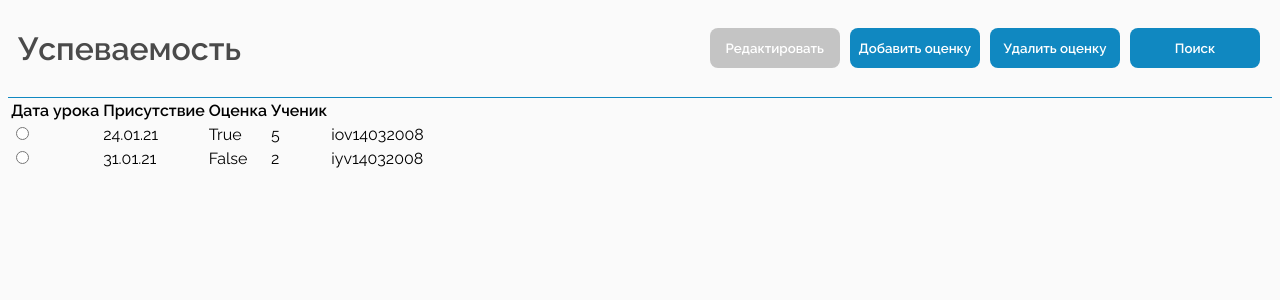
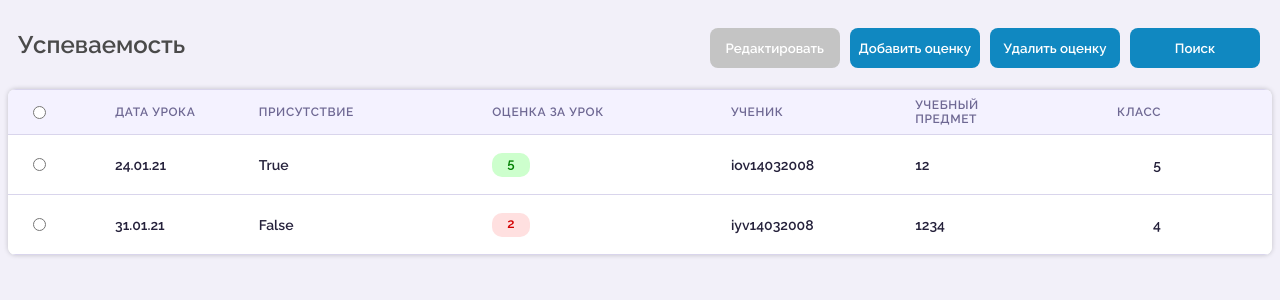
Before and after one commit to Eelyousha/school-website, a Django app: page /AcademicPerfomance.html in a window 1280 px wide. Shown: the top 300 px of the page. Run offline with Django 4.2, Linux system fonts and the light colour scheme; data comes from the database, SQL or seed files in the repository; both versions use the stored data as it was after the commit; data that the repository does not hold is empty; some libraries are stand-ins or nearby versions.

Commit message:
Подредактирован пользовательский интерфейс, закастомлены записи об оценках.

```diff
--- a/NIR_UD/templates/NIR_UD/AcademicPerfomance.html
+++ b/NIR_UD/templates/NIR_UD/AcademicPerfomance.html
@@ -12,16 +12,19 @@
 <body>
 <div class="parent">
     <div class="head">
-        <h1>Успеваемость</h1>
+        <h2>Успеваемость</h2>
     </div>
-    <hr>
-    <table>
+<div class="container">
+    <table id="mytable">
         <thead>
         <tr>
+            <th><input name="radio-value" type="radio" id="radioButton"></th>
             <th>Дата урока</th>
             <th>Присутствие</th>
-            <th>Оценка</th>
+            <th>Оценка за урок</th>
             <th>Ученик</th>
+            <th>Учебный предмет</th>
+            <th>Класс</th>
         </tr>
         </thead>
         <tbody>
@@ -30,21 +33,68 @@
             <td><input name="radio-value" type="radio" id="radioButton"></td>
             <td>{{ el.lesson_date }}</td>
             <td>{{ el.is_appeared }}</td>
-            <td>{{ el.student_mark }}</td>
+            <td><button class="i">{{ el.student_mark }}</button></td>
             <td>{{ el.student_id_id }}</td>
-            <td>{{ el.class_id }}</td>
-            <td>{{ el.subject_id }}</td>
+            <td>{{ el.subject_id_id }}</td>
+            <td>{{ el.class_id_id }}</td>
         </tr>
         {%  endfor %}
         </tbody>
     </table>
+</div>
 <div class="row3">
     <button class="edit" type="submit">Редактировать</button>
     <button class="add">Добавить оценку</button>
     <button class="delete">Удалить оценку</button>
     <button class="search">Поиск</button>
+</div>
+<script src="https://ajax.googleapis.com/ajax/libs/jquery/2.1.1/jquery.min.js"></script>
+<script>$('#mytable tr td .i').each(function(){
+  var cellValue = $(this).html();
+  if(!isNaN(parseFloat(cellValue))) {
+    if (cellValue == 2) {
+     $(this).css('font-family', 'Raleway');
+     $(this).css('font-weight', '600');
+     $(this).css('border','none');
+     $(this).css('padding','2px 15px 6px 15px');
+     $(this).css('background-color','#FFE0E0');
+     $(this).css('color','#D30000');
+     $(this).css('border-radius','10px');
+    }
 
-</div>
+    if(cellValue==3){
+     $(this).css('font-family', 'Raleway');
+     $(this).css('font-weight', '600');
+     $(this).css('border','none');
+     $(this).css('padding','2px 15px 6px 15px');
+     $(this).css('background-color','#FFECCC');
+     $(this).css('color','#965E00');
+     $(this).css('border-radius','10px');
+     }
+
+         if(cellValue==4){
+     $(this).css('font-family', 'Raleway');
+     $(this).css('font-weight', '600');
+     $(this).css('border','none');
+     $(this).css('padding','2px 15px 6px 15px');
+     $(this).css('background-color','#CDFFCD');
+     $(this).css('color','#007F00');
+     $(this).css('border-radius','10px');
+     }
+
+              if(cellValue==5){
+     $(this).css('font-family', 'Raleway');
+     $(this).css('font-weight', '600');
+     $(this).css('border','none');
+     $(this).css('padding','2px 15px 6px 15px');
+     $(this).css('background-color','#CDFFCD');
+     $(this).css('color','#007F00');
+     $(this).css('border-radius','10px');
+     }
+  }
+});
+</script>
+
 </div>
 </body>
 </html>
--- a/src/static/css/base.css
+++ b/src/static/css/base.css
@@ -1,11 +1,11 @@
 body {
-    background-color: #FAFAFA;
+    background-color: #F2F0F9;
     font-family: 'Raleway', sans-serif;
 }
 
 .row3 {
     margin-left: 10%;
-    position:absolute;
+    position: absolute;
     right: 20px;
     top: 28px;
 }
@@ -23,7 +23,7 @@ body {
     cursor: pointer;
 }
 
-h1 {
+h2 {
     font-family: 'Raleway', sans-serif;
     color: #4A4A4A;
     margin-top: 30px;
@@ -33,7 +33,7 @@ h1 {
 
 hr {
     border: none;
-    color: #1088C1;
+    color: #D9D5EC;
     height: 1px;
     background-color: #1088C1;
     margin: 0;
@@ -51,6 +51,10 @@ hr {
     display: inline-block;
 }
 
+.edit:after {
+    background: #1088C1;
+}
+
 .delete {
     margin-right: 6px;
     background: #1088C1;
@@ -59,3 +63,124 @@ hr {
 .search {
     background: #1088C1;
 }
+
+input[type="radio" i]:checked ~ .edit:after {
+    background: #1088C1;
+}
+
+.container {
+    display: grid;
+    justify-content: center;
+    align-items: center;
+}
+
+table {
+    border-collapse: collapse;
+    background-color: #Ffffff;
+    overflow: hidden;
+    box-shadow: 0px 0px 5px rgba(0, 0, 0, 0.2);
+    border-radius: 8px;
+}
+
+thead tr th{
+    background-color: #F4F2FF;
+    border-bottom: 1px solid #D9D5EC;
+    border-top: 1px solid #D9D5EC;
+}
+
+th {
+    font-size: 12px;
+    font-weight: 600;
+    border-bottom-color: #D9D5EC;
+}
+
+th:first-child {
+    color: #6E6893;
+    padding: 13px 65px 12px 20px;
+    letter-spacing: 0.05em;
+    text-transform: uppercase;
+}
+
+th:nth-child(2) {
+    color: #6E6893;
+    width: 200px;
+    margin-right: 30px;
+    letter-spacing: 0.05em;
+    text-transform: uppercase;
+    text-align: left;
+}
+
+th:nth-child(3) {
+    color: #6E6893;
+    width: 150px;
+    margin-left: 30px;
+    letter-spacing: 0.05em;
+    text-transform: uppercase;
+    text-align: left;
+}
+
+th:nth-child(4) {
+    color: #6E6893;
+    width: 104px;
+    padding-left: 104px;
+    letter-spacing: 0.05em;
+    text-transform: uppercase;
+    text-align: left;
+}
+
+th:nth-child(5) {
+    color: #6E6893;
+    letter-spacing: 0.05em;
+    text-transform: uppercase;
+    text-align: left;
+}
+
+th:nth-child(6) {
+    color: #6E6893;
+    width: 150px;
+    padding-left: 100px;
+    letter-spacing: 0.05em;
+    text-transform: uppercase;
+    text-align: left;
+}
+
+th:nth-child(7) {
+    color: #6E6893;
+    width: 150px;
+    padding-right:111px;
+    padding-left:20px;
+    letter-spacing: 0.05em;
+    text-transform: uppercase;
+    text-align: right;
+}
+
+.success td {
+    margin-top:1px;
+    font-size: 14px;
+    font-weight: 600;
+    background-color: white;
+    color: #25213B;
+    border-bottom: 1px solid #D9D5EC;
+}
+
+.success td:first-child{
+    color: #6E6893;
+    padding: 20px 65px 20px 20px;
+}
+
+.success td:nth-child(4){
+    padding-left: 104px;
+    width: 354px;
+}
+
+.success td:nth-child(6){
+    padding-left: 100px;
+    width: 150px;
+}
+
+.success td:nth-child(7){
+    text-align: right;
+    width: 150px;
+    padding-right:111px;
+    padding-left:20px;
+}
```
Also changed, not shown: db.sqlite3.
